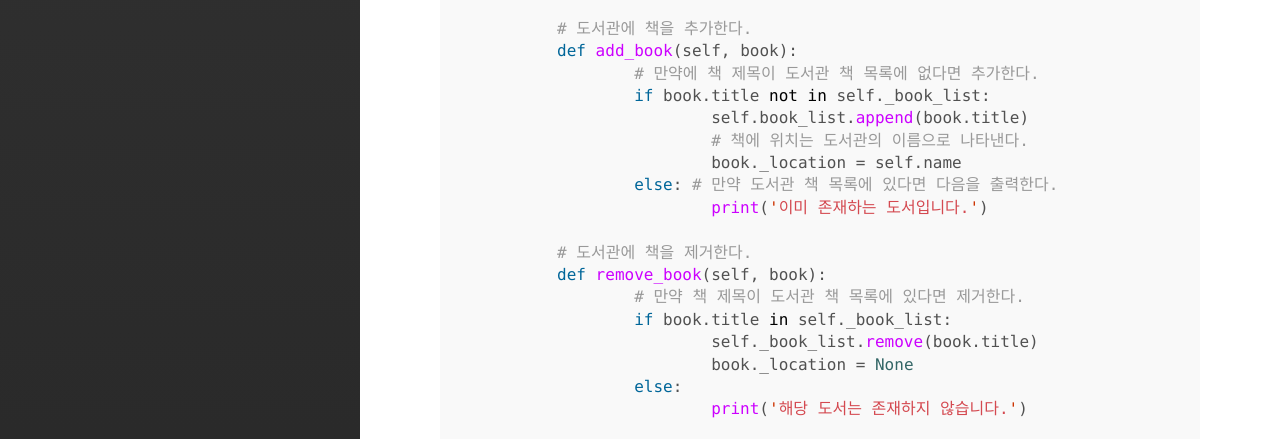
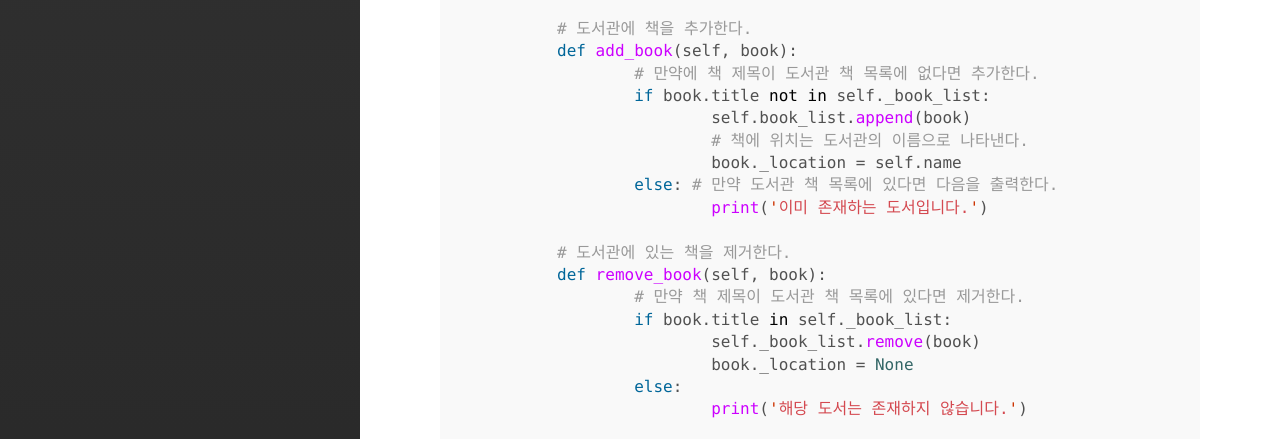
Before and after one commit to Chrisaor/chrisaor.github.com, a Jekyll site: the page built from _posts/TIL/2018-05-26-TIL.md, in a window 1280 px wide. Shown: the part 359-798 px from the top of the page. Built offline with Jekyll 4.4.1, drawn with Linux system fonts in a browser that asks for light colours.

Commit message:
TIL update

```diff
--- a/_posts/TIL/2018-05-26-TIL.md
+++ b/_posts/TIL/2018-05-26-TIL.md
@@ -18,17 +18,17 @@ class Library:
 	def add_book(self, book):
 		# 만약에 책 제목이 도서관 책 목록에 없다면 추가한다.
 		if book.title not in self._book_list:
-			self.book_list.append(book.title)
+			self.book_list.append(book)
 			# 책에 위치는 도서관의 이름으로 나타낸다.
 			book._location = self.name
 		else: # 만약 도서관 책 목록에 있다면 다음을 출력한다.
 			print('이미 존재하는 도서입니다.')
 
-	# 도서관에 책을 제거한다.
+	# 도서관에 있는 책을 제거한다.
 	def remove_book(self, book):
 		# 만약 책 제목이 도서관 책 목록에 있다면 제거한다.
 		if book.title in self._book_list:
-			self._book_list.remove(book.title)
+			self._book_list.remove(book)
 			book._location = None
 		else:
 			print('해당 도서는 존재하지 않습니다.')
```
